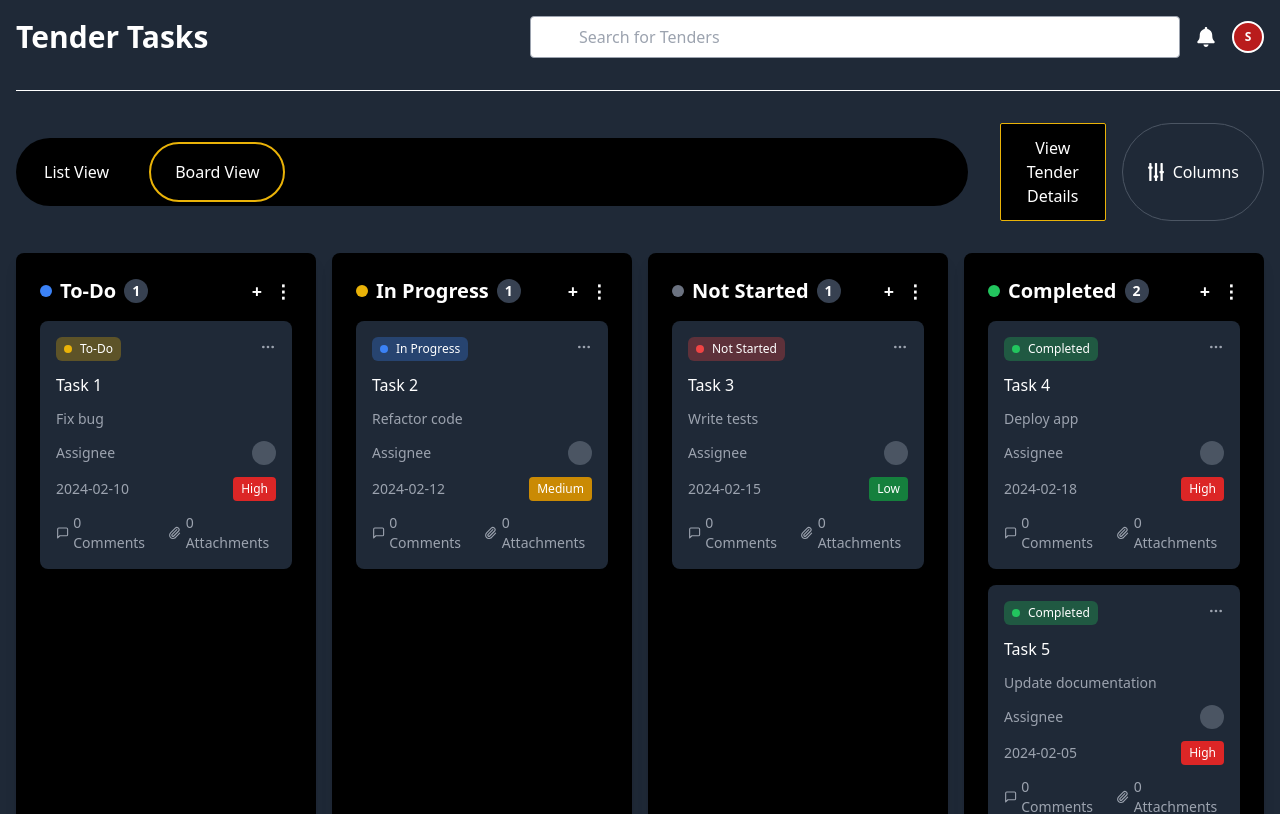
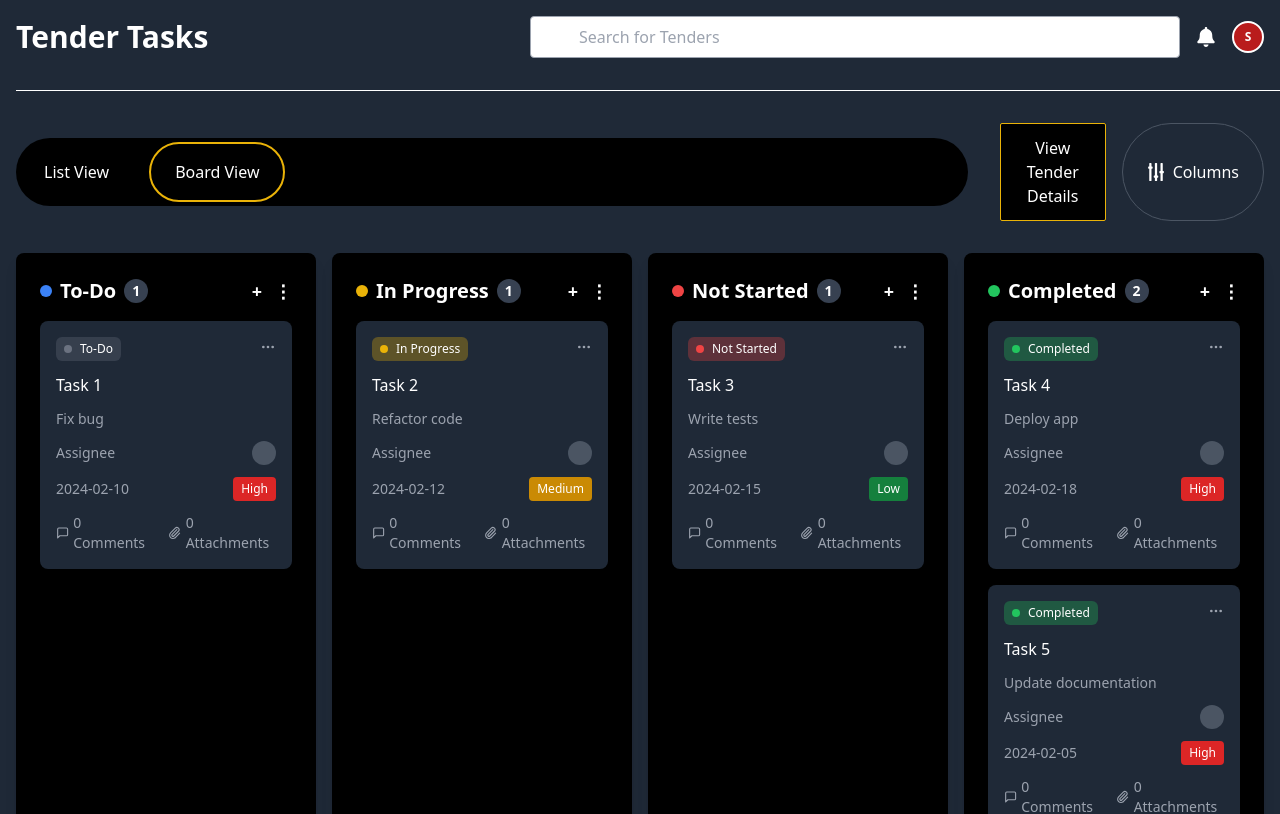
Before and after one commit to Abhinavc2p2/tender-task, a Next.js app: page / in a window 1280 px wide. Shown: the top 814 px of the page. Built offline with nearby package versions, Linux system fonts and the light colour scheme.

Commit message:
drag and hover feacture

```diff
--- a/src/Components/Column.tsx
+++ b/src/Components/Column.tsx
@@ -1,4 +1,4 @@
-import React from "react";
+import React, { useRef } from "react";
 import { useDrop } from "react-dnd";
 import TaskCard from "./TaskCard";
 import { Task } from "@/types/task";
@@ -8,36 +8,49 @@ interface ColumnProps {
   tasks: Task[];
   onDrop: (task: Task, newStatus: Task["status"]) => void;
   onAddTask: (status: Task["status"]) => void;
-  onDelete: (id: string) => void; // Add onDelete prop
+  onDelete: (id: string) => void;
 }
 
 const statusColors: Record<string, string> = {
   "To-Do": "bg-blue-500",
-  "Not Started": "bg-gray-500",
+  "Not Started": "bg-red-500",
   "In Progress": "bg-yellow-500",
   "Completed": "bg-green-500",
 };
+
 const Column: React.FC<ColumnProps> = ({ title, tasks, onDrop, onAddTask, onDelete }) => {
-  // eslint-disable-next-line @typescript-eslint/no-unused-vars
-  const [{ isOver }, drop] = useDrop({
+  const ref = useRef<HTMLDivElement | null>(null); // Define ref properly
+
+  // Enhanced drop functionality with hover state
+  const [{ isOver, canDrop }, drop] = useDrop({
     accept: "TASK",
     drop: (task: Task) => onDrop(task, title),
     collect: (monitor) => ({
       isOver: monitor.isOver(),
+      canDrop: monitor.canDrop(),
     }),
   });
 
+  // Attach drop ref correctly
+  drop(ref);
+
+  // Calculate dynamic background color based on drag state
+  const getBackgroundColor = () => {
+    if (isOver && canDrop) {
+      return "bg-gray-800"; // Darker background when dragging over
+    }
+    return "bg-black";
+  };
 
   return (
-
-    <div  className="w-[400px] h-full min-h-screen p-6 rounded-lg shadow-lg bg-black">
-
+    <div
+      ref={ref} // Corrected ref usage
+      className={`w-[400px] h-full min-h-screen p-6 rounded-lg shadow-lg transition-all duration-300 ${getBackgroundColor()}
+        ${isOver ? "ring-2 ring-blue-500" : ""}`}
+    >
       <div className="flex justify-between items-center mb-4">
         <div className="flex items-center gap-2">
-
           <span className={`w-3 h-3 rounded-full ${statusColors[title]}`} />
-
-
           <h2 className="text-xl font-semibold text-white flex items-center gap-2">
             {title}
             <span className="flex items-center justify-center w-6 h-6 text-sm font-semibold text-white bg-gray-700 rounded-full">
@@ -46,25 +59,40 @@ const Column: React.FC<ColumnProps> = ({ title, tasks, onDrop, onAddTask, onDele
           </h2>
         </div>
 
-        {/* Action Buttons */}
         <div className="flex space-x-3">
           <button
-            className="text-white text-lg font-bold hover:text-gray-300"
+            className="text-white text-lg font-bold hover:text-gray-300 transition-colors duration-200"
             onClick={() => onAddTask(title)}
           >
             +
           </button>
-          <button className="text-white text-lg font-bold hover:text-gray-300">
+          <button className="text-white text-lg font-bold hover:text-gray-300 transition-colors duration-200">
             ⋮
           </button>
         </div>
       </div>
 
-
-      <div className="space-y-4 max-h-[600px] overflow-y-auto hide-scrollbar">
-      {tasks.map((task, index) => (
-  <TaskCard key={task.id || index} {...task} onDelete={onDelete} />
-))}
+      <div
+        className={`space-y-4 max-h-[600px] overflow-y-auto hide-scrollbar
+          ${isOver ? 'bg-gray-800/50' : ''}
+          transition-colors duration-300`}
+      >
+        {tasks.map((task, index) => (
+          <div
+            key={task.id || index}
+            className="group"
+          >
+            <TaskCard
+              {...task}
+              onDelete={onDelete}
+              className={`
+                transform transition-all duration-200
+                hover:scale-[1.02] hover:shadow-lg
+                group-hover:bg-gray-700
+              `}
+            />
+          </div>
+        ))}
       </div>
     </div>
   );
--- a/src/Components/TaskCard.tsx
+++ b/src/Components/TaskCard.tsx
@@ -1,16 +1,16 @@
-import React, { useState } from "react";
+import React, { useState, forwardRef } from "react";
 import { useDrag } from "react-dnd";
-import { useRouter } from "next/navigation";
 import { MoreHorizontal, MessageSquare, Paperclip, Trash } from "lucide-react";
 import { Task } from "@/types/task";
 
 interface TaskCardProps extends Omit<Task, 'priority' | 'status' | 'comments'> {
-  priority?: string; // Made optional and string instead of "High" | "Medium" | "Low"
-  status?: string; // Made optional and string instead of strict union type
+  priority?: string;
+  status?: string;
   assigneeImage?: string;
   attachments?: number;
     // eslint-disable-next-line @typescript-eslint/no-explicit-any
   comments?: any[];
+  className?: string;
   onDelete: (id: string) => void;
 }
 
@@ -24,100 +24,70 @@ const getPriorityColor = (priority?: string) => {
 };
 
 const getStatusColor = (status?: string) => {
-  const normalizedStatus = status?.toLowerCase().trim() || "";
-
   const statusMap: Record<string, string> = {
     "not started": "bg-red-500",
-    "to do": "bg-yellow-500",
-    "in progress": "bg-blue-500",
+    "to do": "bg-blue-500",
+    "in progress": "bg-yellow-500",
     completed: "bg-green-500",
     "to-do list": "bg-yellow-500",
     todo: "bg-yellow-500",
   };
-
-  if (statusMap[normalizedStatus]) {
-    return statusMap[normalizedStatus];
-  }
-
-  for (const key of Object.keys(statusMap)) {
-    if (normalizedStatus.includes(key) || key.includes(normalizedStatus)) {
-      return statusMap[key];
-    }
-  }
-
-  return "bg-gray-500";
+  return status ? statusMap[status.toLowerCase()] || "bg-gray-500" : "bg-gray-500";
 };
 
-const TaskCard: React.FC<TaskCardProps> = ({
-  id,
-  title,
-  description,
-  status,
-  assignee,
-  assigneeImage,
-  dueDate,
-  priority,
-  comments = [],
-  attachments = 0,
-  onDelete, // Destructure onDelete
-}) => {
-  const router = useRouter();
-  const [isMenuOpen, setIsMenuOpen] = useState(false); // State to manage menu visibility
+const TaskCard = forwardRef<HTMLDivElement, TaskCardProps>(
+  ({ id, title, description, status, className = '', assignee, assigneeImage, dueDate, priority, comments = [], attachments = 0, onDelete }, ref) => {
+    const [isMenuOpen, setIsMenuOpen] = useState(false);
 
-  const [{ isDragging },] = useDrag({
+    // Drag functionality
+    const [{ isDragging }, drag] = useDrag(() => ({
       type: "TASK",
       item: { id, status },
       collect: (monitor) => ({
         isDragging: monitor.isDragging(),
       }),
-  });
+    }));
 
+    // Handle menu actions
     const handleMenuClick = (e: React.MouseEvent) => {
-    e.stopPropagation(); // Prevent event bubbling
-    setIsMenuOpen(!isMenuOpen); // Toggle menu visibility
+      e.stopPropagation();
+      setIsMenuOpen(!isMenuOpen);
     };
 
     const handleDeleteClick = (e: React.MouseEvent) => {
-    e.stopPropagation(); // Prevent event bubbling
-    onDelete(id); // Call onDelete with task id
-    setIsMenuOpen(false); // Close the menu
+      e.stopPropagation();
+      onDelete(id);
+      setIsMenuOpen(false);
     };
 
     return (
       <div
-
-
-      onClick={() => router.push(`/task/${id}`)}
-      className={`bg-gray-800 rounded-lg p-4 mb-3 space-y-3 cursor-pointer transition-all ${
-        isDragging ? "opacity-50" : "opacity-100"
-      }`}
+        ref={(node) => {
+          drag(node);
+          if (typeof ref === "function") {
+            ref(node);
+          } else if (ref) {
+            (ref as React.MutableRefObject<HTMLDivElement | null>).current = node;
+          }
+        }}
+        className={`bg-gray-800 rounded-lg p-4 mb-3 space-y-3 cursor-pointer transition-all
+          ${isDragging ? "opacity-50" : "opacity-100"}
+          ${className}`}
       >
         <div className="flex justify-between items-start">
           <div
-          className={`flex items-center gap-2 px-2 py-1 rounded-md text-xs font-medium text-white ${getStatusColor(
-            status
-          )} bg-opacity-30`}
+            className={`flex items-center gap-2 px-2 py-1 rounded-md text-xs font-medium text-white ${getStatusColor(status)} bg-opacity-30`}
           >
             <span className={`w-2 h-2 rounded-full ${getStatusColor(status)}`} />
             {status}
           </div>
           <div className="relative">
-          {/* Three Dots Button */}
-          <button
-            className="text-gray-400 hover:text-white"
-            onClick={handleMenuClick}
-          >
+            <button className="text-gray-400 hover:text-white" onClick={handleMenuClick}>
               <MoreHorizontal size={16} />
             </button>
-
-          {/* Dropdown Menu */}
             {isMenuOpen && (
               <div className="absolute right-0 mt-2 w-48 bg-gray-700 rounded-lg shadow-lg z-10">
-              {/* Delete Option */}
-              <button
-                className="w-full flex items-center gap-2 px-4 py-2 text-sm text-red-500 hover:bg-gray-600"
-                onClick={handleDeleteClick}
-              >
+                <button className="w-full flex items-center gap-2 px-4 py-2 text-sm text-red-500 hover:bg-gray-600" onClick={handleDeleteClick}>
                   <Trash size={14} />
                   Delete Task
                 </button>
@@ -158,6 +128,9 @@ const TaskCard: React.FC<TaskCardProps> = ({
         </div>
       </div>
     );
-};
+  }
+);
+
+TaskCard.displayName = "TaskCard";
 
 export default TaskCard;
```
Lines whose indentation alone changed are shown as unchanged.
